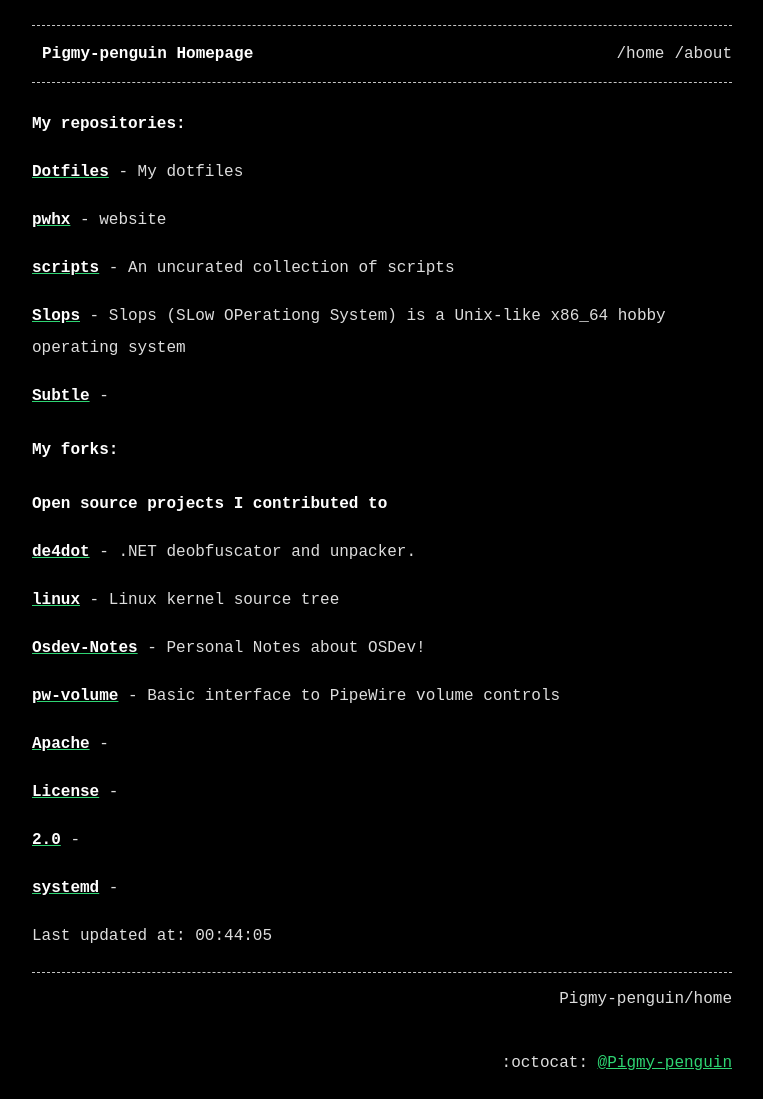
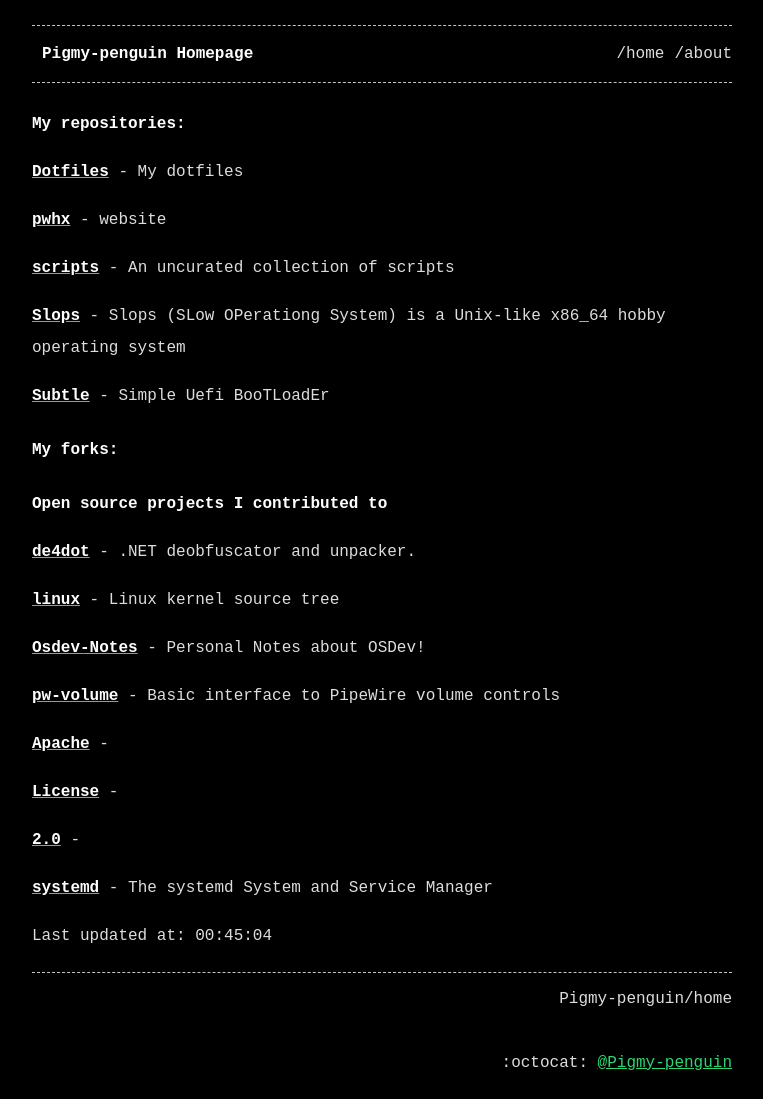
Before and after one commit to Pigmy-penguin/Pigmy-penguin.github.io, a Jekyll site: the page built from index.md, in a window 1280 px wide. Shown: the whole page, without its empty margins (258-1021 px from the left). Built offline with Jekyll 4.4.1, drawn with Linux system fonts in a browser that asks for light colours.

Commit message:
Auto updating the website

```diff
--- a/index.md
+++ b/index.md
@@ -15,7 +15,7 @@ title: Pigmy-penguin Homepage
 
 [**Slops**](https://github.com/Pigmy-penguin/Slops) - Slops (SLow OPerationg System) is a Unix-like x86_64 hobby operating system
 
-[**Subtle**](https://github.com/Pigmy-penguin/Subtle) -
+[**Subtle**](https://github.com/Pigmy-penguin/Subtle) - Simple Uefi BooTLoadEr
 
 ## My forks:
 ### Open source projects I contributed to
@@ -34,7 +34,7 @@ title: Pigmy-penguin Homepage
 
 [**2.0**](https://github.com/Pigmy-penguin/2.0) -
 
-[**systemd**](https://github.com/Pigmy-penguin/systemd) -
+[**systemd**](https://github.com/Pigmy-penguin/systemd) - The systemd System and Service Manager
 
 
-Last updated at: 00:44:05
+Last updated at: 00:45:04
```
Also changed, not shown: 2 other files.
